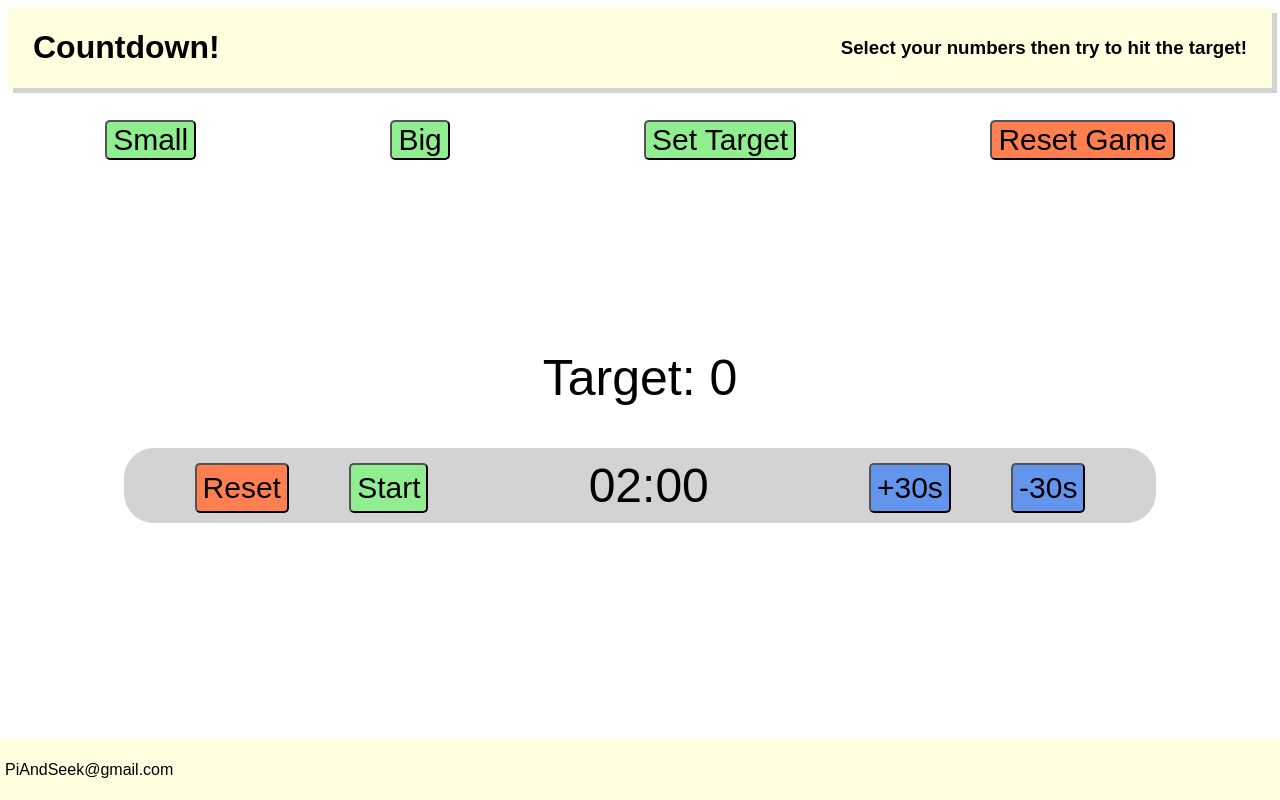
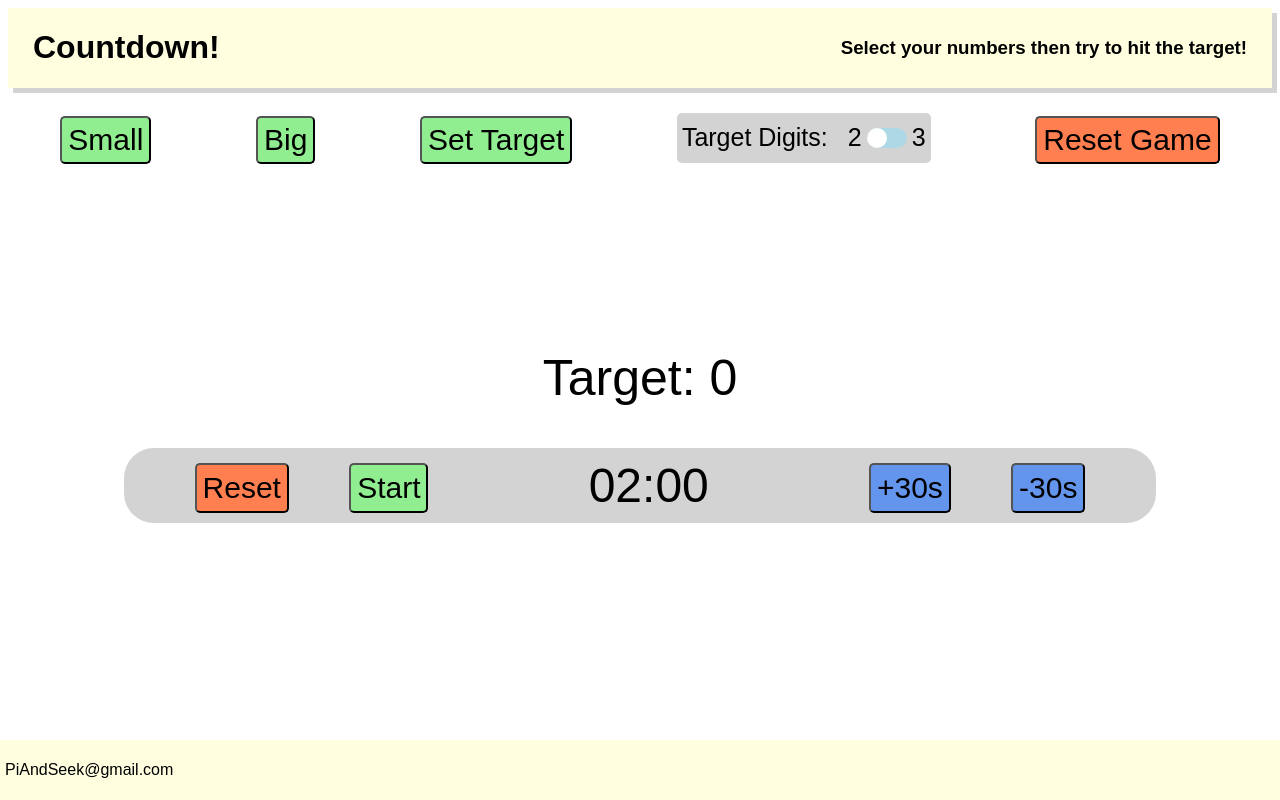
Before and after one commit to liamonk/countdown, a React (Vite) app: page / in a window 1280 px wide. Built offline with nearby package versions, Linux system fonts and the light colour scheme.

Commit message:
added toggle for 3 or 2 digit target

```diff
--- a/src/components/Button.jsx
+++ b/src/components/Button.jsx
@@ -8,6 +8,8 @@ export default function Button(props) {
     background-color: ${props.backgroundColor};
     border-radius: 5px;
     margin-top: 5px;
+    padding-top: 5px;
+    padding-bottom: 5px;
   `;
 
   return <StyledButton onClick={props.handleClick}>{props.text}</StyledButton>;
--- a/src/components/Game.jsx
+++ b/src/components/Game.jsx
@@ -26,9 +26,47 @@ const StyledCardArea = styled.div`
   overflow: auto;
 `;
 
+const Toggle = styled.button`
+  background-color: ${(props) => (props.isActive ? "lightPink" : "lightBlue")};
+  color: #fff;
+  border: none;
+  border-radius: 20px;
+  cursor: pointer;
+  padding: 10px 20px;
+  font-size: 16px;
+  position: relative;
+  height: 20px;
+  margin-top: auto;
+  margin-bottom: auto;
+`;
+
+const Slider = styled.span`
+  position: absolute;
+  width: 20px;
+  height: 20px;
+  border-radius: 50%;
+  background-color: #fff;
+  top: 50%;
+  left: ${(props) => (props.isActive ? "75%" : "25%")};
+  transform: translate(-50%, -50%);
+  transition: left 0.3s;
+`;
+
+const ToggleContainer = styled.div`
+  font-size: 25px;
+  display: flex;
+  background-color: lightGrey;
+  border-radius: 5px;
+  max-height: 50px;
+  align-items: center;
+  padding-left: 5px;
+  padding-right: 5px;
+`;
+
 export default function Game() {
   const [cardDigits, updateCardDigits] = React.useState([]);
   const [target, updateTarget] = React.useState(0);
+  const [threeDigitTarget, updateThreeDigitTarget] = React.useState(false);
   const cardElements = cardDigits.map((card) => {
     return <Card key={card.id} value={card} />;
   });
@@ -62,10 +100,16 @@ export default function Game() {
   };
 
   const newTarget = () => {
-    const newTargetNumber = Math.floor(Math.random() * 999 + 1);
+    const newTargetNumber = Math.floor(
+      Math.random() * (threeDigitTarget ? 999 : 99) + 1
+    );
     const sortedArrayOfDigits = cardDigits.sort((a, b) => a - b);
     updateTarget(newTargetNumber);
     updateCardDigits(sortedArrayOfDigits);
+  };
+
+  const handleTargetToggle = () => {
+    updateThreeDigitTarget(!threeDigitTarget);
   };
 
   const resetGame = () => {
@@ -96,6 +140,14 @@ export default function Game() {
             newTarget();
           }}
         ></Button>
+        <ToggleContainer>
+          <p style={{ paddingRight: "20px" }}>Target Digits:</p>
+          <p style={{ paddingRight: "5px" }}>2</p>
+          <Toggle onClick={handleTargetToggle} isActive={threeDigitTarget}>
+            <Slider isActive={threeDigitTarget}></Slider>
+          </Toggle>
+          <p style={{ paddingLeft: "5px" }}>3</p>
+        </ToggleContainer>
         <Button
           text={"Reset Game"}
           backgroundColor={"coral"}
```
